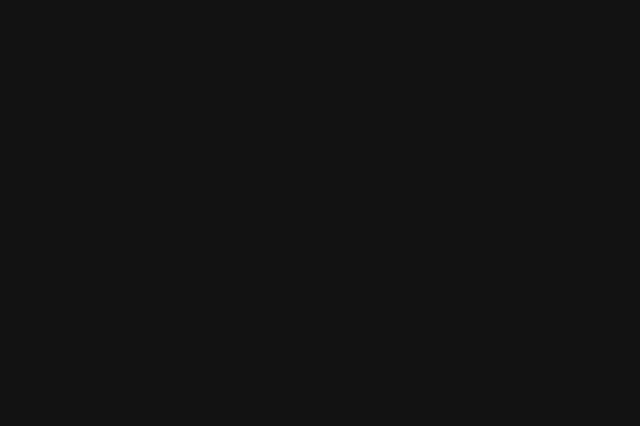
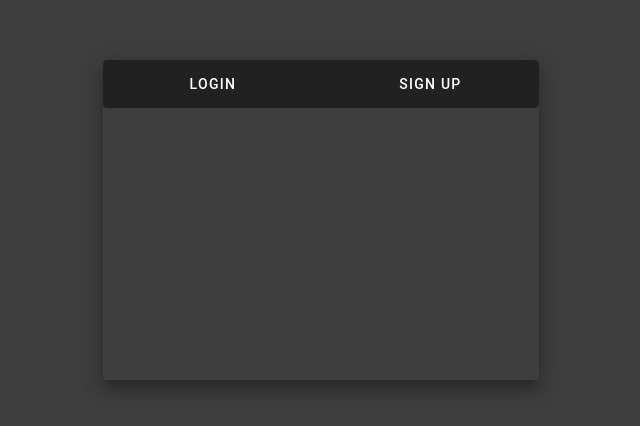
Before and after one commit to JAM3333/Quizzard, a Vue app in the folder Quizzard/: page /login in a window 1280 px wide. Before the commit this address had no page. Shown: the part 180-606 px from the top of the page, without its empty margins (303-943 px from the left). Built offline with nearby package versions, Linux system fonts and the light colour scheme.

Commit message:
created loginScreen.vue, applied fixes to Navbar.vue

```diff
--- a/Quizzard/src/components/Navbar.vue
+++ b/Quizzard/src/components/Navbar.vue
@@ -12,7 +12,7 @@
           <v-list-item prepend-icon="mdi-folder" title="My Quizzes" value="myQuiz" :to="{path: '/home'}"></v-list-item>
         </v-list>
         <template v-slot:append>
-          <v-btn v-if="!loggedIn" @click="logout()">login</v-btn>
+          <v-btn v-if="!loggedIn" @click="logout()" :to="{path: '/login'}">login</v-btn>
           <v-divider></v-divider>
           <v-list density="compact" nav>
 
@@ -27,13 +27,16 @@
 <script>
  export default {
   name: 'Navbar',
-  Username: 'fish',
-  loggedIn: false,
+  data() {
+    return {
+      Username: 'fish',
+      loggedIn: false,
+    };
+  },
   methods: {
     logout() {
       this.loggedIn = !this.loggedIn;
     },
-  }
-  };
-
+  },
+};
 </script>
--- a/Quizzard/src/router/index.js
+++ b/Quizzard/src/router/index.js
@@ -22,6 +22,11 @@ const routes = [
         name: 'FunctionalityTest',
         component: () => import('@/views/FunctionalityTest.vue'),
       },
+      {
+        path: '/login',
+        name: 'loginScreen',
+        component: () => import('@/views/loginScreen.vue'),
+      },
     ],
   },
 ]
--- /dev/null
+++ b/Quizzard/src/views/loginScreen.vue
@@ -0,0 +1,83 @@
+<template>
+<v-app>
+    <SideBar></SideBar>
+    <v-main color="background" class="d-flex align-center justify-center ga-8 mt-20 flex-column" height="100vh">
+            <v-card width="34vw" color="secondary" height="40vh" class="d-flex align-center flex-column mr-8" elevation="12">
+                <v-btn-toggle v-model="toggle_one" mandatory width="34vw">
+                    <v-btn @click="pageToLogin()" width="17vw">Login</v-btn>
+                    <v-btn @click="pageToSignup()" width="17vw">Sign Up</v-btn>
+                </v-btn-toggle>
+            </v-card>
+    </v-main>
+</v-app>
+    <!--
+    <v-app>
+       <v-main>
+          <v-container fluid fill-height>
+             <v-layout align-center justify-center>
+                   <v-card class="elevation-12">
+                      <v-toolbar dark color="primary">
+                         <v-toolbar-title>Login form</v-toolbar-title>
+                      </v-toolbar>
+                      <v-card-text>
+                      <form ref="form" @submit.prevent="login()">
+                             <v-text-field
+                               v-model="username"
+                               name="username"
+                               label="Username"
+                               type="text"
+                               placeholder="username"
+                               required
+                            ></v-text-field>
+
+                             <v-text-field
+                               v-model="password"
+                               name="password"
+                               label="Password"
+                               type="password"
+                               placeholder="password"
+                               required
+                            ></v-text-field>
+                            <v-btn type="submit" class="mt-4" color="primary" value="log in">Login</v-btn>
+                       </form>
+                      </v-card-text>
+                   </v-card>
+             </v-layout>
+          </v-container>
+       </v-main>
+    </v-app>
+    -->
+ </template>
+
+ <script>
+ export default {
+   name: "Login",
+   data() {
+     return {
+       username: "",
+       password: "",
+       email: "",
+       currentPageIsLogin: true,
+       currentPageIsSignup: false,
+     };
+   },
+   methods: {
+     login() {
+       const { username } = this;
+       console.log(username + " logged in")
+     },
+     signup() {
+       const { username } = this;
+       console.log(username + " signed up")
+     },
+     pageToSignup() {
+        this.currentPageIsLogin = false;
+        this.currentPageIsSignup = true;
+     },
+     pageToLogin() {
+        this.currentPageIsLogin = true;
+        this.currentPageIsSignup = false;
+     },
+   },
+ };
+ </script>
```
